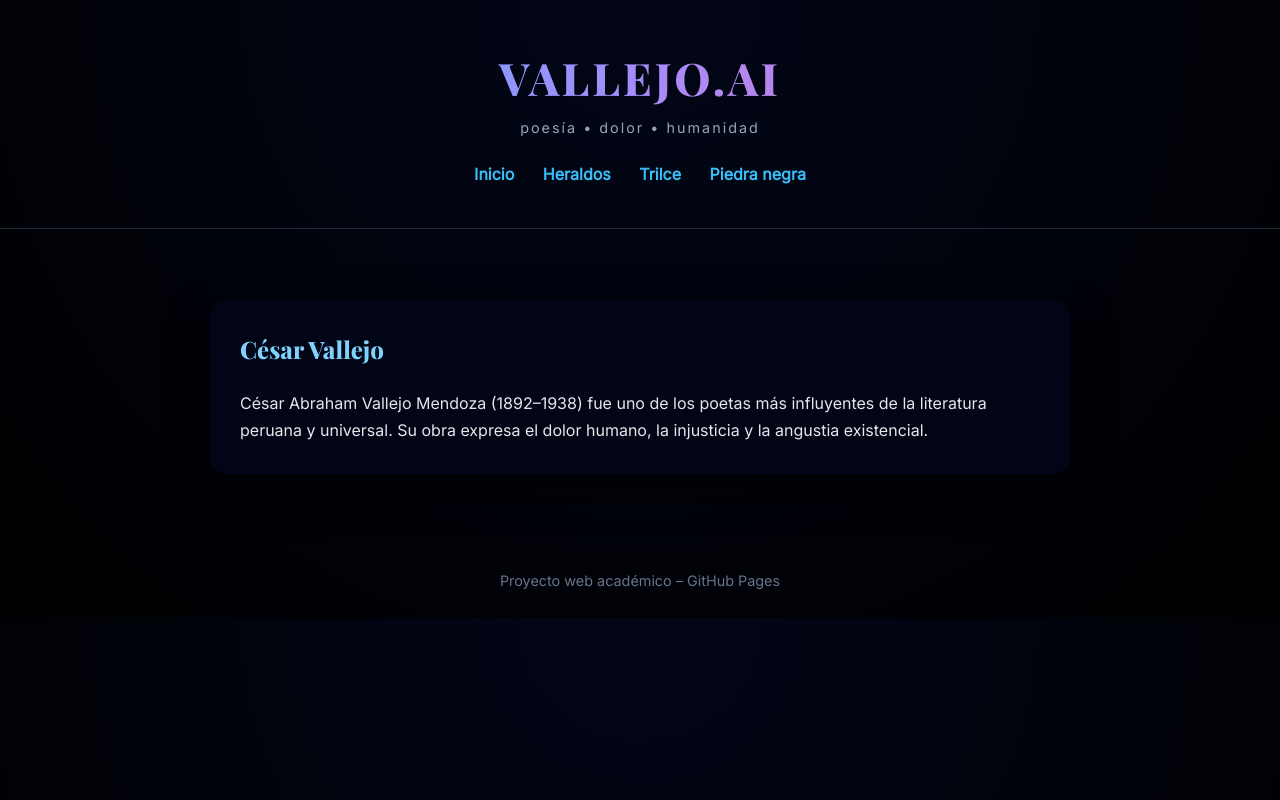
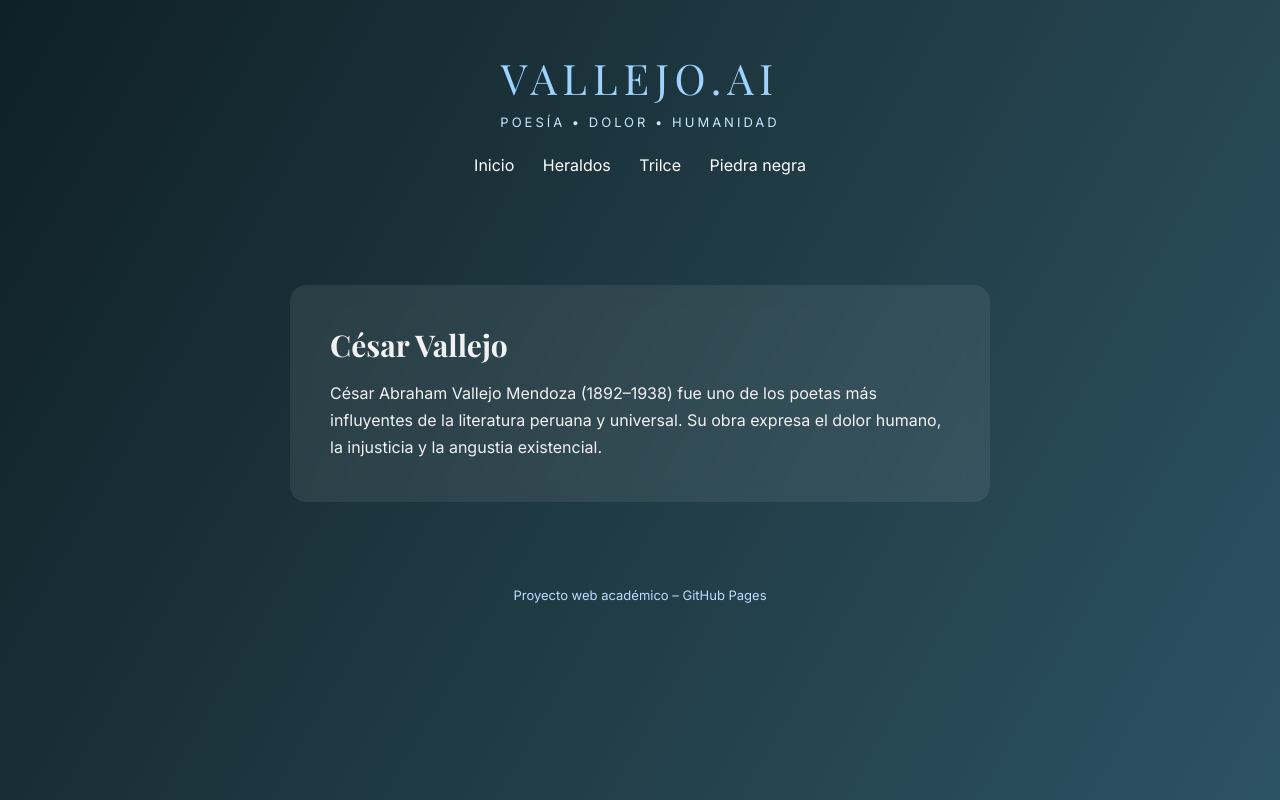
Before and after one commit to Cencho1/cencho1.github.io, a plain HTML site: page index.html in a window 1280 px wide. Drawn offline with nearby package versions, Linux system fonts and the light colour scheme; files that its build step writes are made by us from their sources.

Commit message:
Update estilos.css

```diff
--- a/css/estilos.css
+++ b/css/estilos.css
@@ -1,77 +1,97 @@
-@import url('https://fonts.googleapis.com/css2?family=Playfair+Display:wght@600;800&family=Inter&display=swap');
+@import url('https://fonts.googleapis.com/css2?family=Playfair+Display:wght@400;700&family=Inter:wght@300;400;600&display=swap');
 
-* { margin: 0; padding: 0; box-sizing: border-box; }
+* {
+    margin: 0;
+    padding: 0;
+    box-sizing: border-box;
+}
 
 body {
     font-family: 'Inter', sans-serif;
-    background: radial-gradient(circle at top, #020617, #000);
-    color: #e5e7eb;
-    line-height: 1.7;
+    background: linear-gradient(120deg, #0f2027, #203a43, #2c5364);
+    color: #f1f1f1;
+    min-height: 100vh;
+}
+
+/* HEADER */
+header {
+    text-align: center;
+    padding: 50px 20px;
 }
 
 .logo {
     font-family: 'Playfair Display', serif;
-    font-size: 2.8rem;
-    font-weight: 800;
-    background: linear-gradient(90deg, #38bdf8, #a78bfa, #f472b6);
-    -webkit-background-clip: text;
-    -webkit-text-fill-color: transparent;
-    letter-spacing: 3px;
+    font-size: 42px;
+    letter-spacing: 6px;
+    color: #9fd3ff;
 }
 
 .logo-sub {
-    font-size: 0.9rem;
-    letter-spacing: 2px;
-    color: #94a3b8;
+    margin-top: 8px;
+    font-size: 13px;
+    letter-spacing: 3px;
+    text-transform: uppercase;
+    color: #c9e6ff;
 }
 
-header {
-    padding: 40px 20px;
-    text-align: center;
-    border-bottom: 1px solid #1e293b;
-}
-
+/* NAV */
 nav {
-    margin-top: 20px;
+    margin-top: 25px;
 }
 
 nav a {
-    color: #38bdf8;
+    color: #ffffff;
+    text-decoration: none;
     margin: 0 12px;
-    text-decoration: none;
-    font-weight: 600;
+    font-weight: 500;
+    position: relative;
 }
 
-nav a:hover { color: #a78bfa; }
+nav a::after {
+    content: '';
+    position: absolute;
+    width: 0;
+    height: 2px;
+    background: #9fd3ff;
+    bottom: -5px;
+    left: 0;
+    transition: 0.3s;
+}
 
+nav a:hover::after {
+    width: 100%;
+}
+
+/* CONTENIDO */
 .container {
-    max-width: 900px;
-    margin: 50px auto;
-    padding: 20px;
+    display: flex;
+    justify-content: center;
+    padding: 60px 20px;
 }
 
 .card {
-    background: rgba(2,6,23,.9);
+    background: rgba(255, 255, 255, 0.08);
+    max-width: 700px;
+    padding: 40px;
     border-radius: 16px;
-    padding: 30px;
-    box-shadow: 0 15px 40px rgba(0,0,0,.6);
+    backdrop-filter: blur(10px);
 }
 
-h2 {
+.card h2 {
     font-family: 'Playfair Display', serif;
-    margin-bottom: 20px;
-    color: #7dd3fc;
+    font-size: 30px;
+    margin-bottom: 15px;
 }
 
-.poema {
-    white-space: pre-line;
-    font-style: italic;
-    font-size: 1.1rem;
+.card p {
+    line-height: 1.7;
+    font-size: 16px;
 }
 
+/* FOOTER */
 footer {
     text-align: center;
     padding: 25px;
-    color: #64748b;
-    font-size: 0.9rem;
+    font-size: 13px;
+    color: #bcdcff;
 }
```
